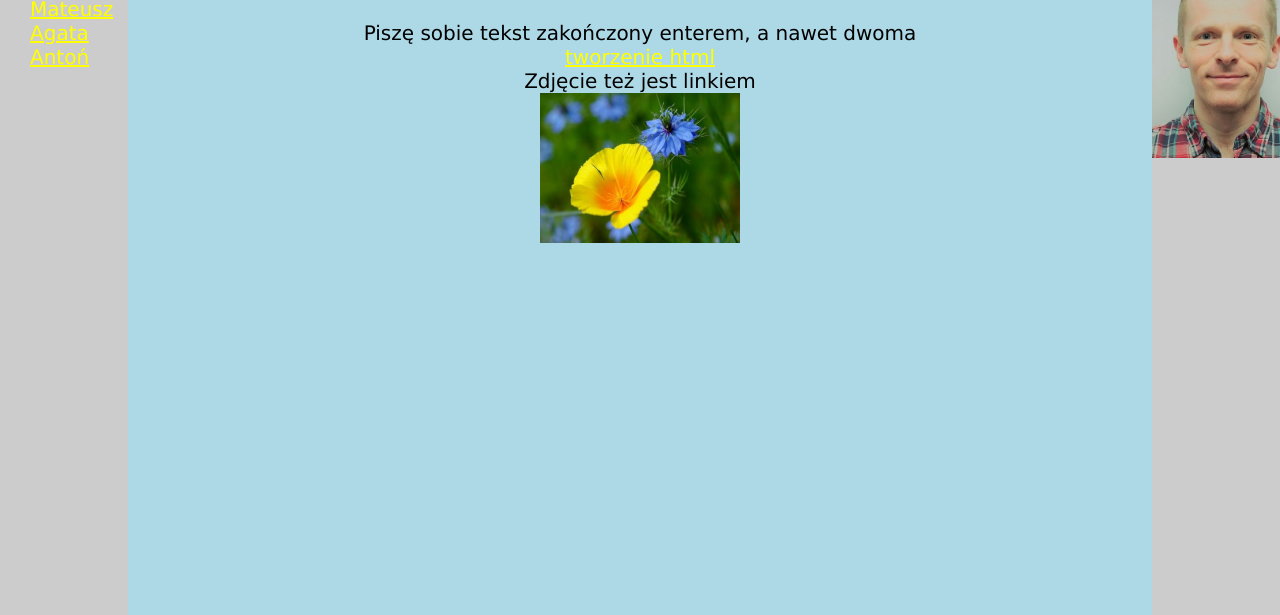
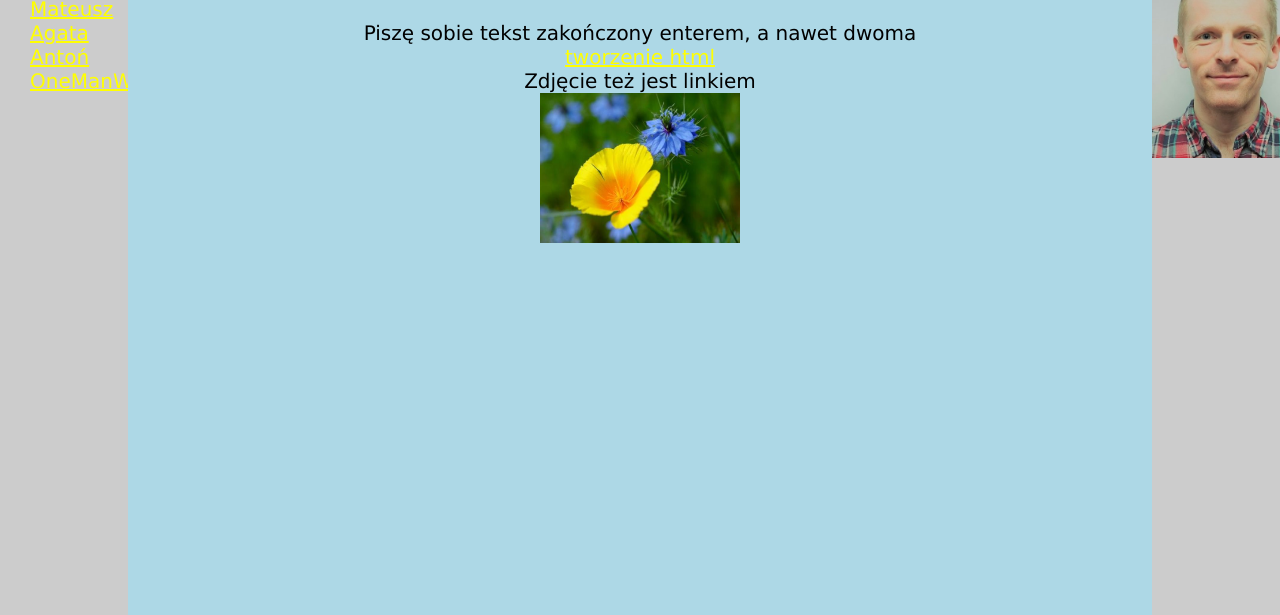
Before and after one commit to onemanwebdev/daria, a React app: page src/index.html in a window 1280 px wide. Shown: the part 117-732 px from the top of the page. Built offline with nearby package versions, Linux system fonts and the light colour scheme.

Commit message:
add new link

```diff
--- a/src/index.html
+++ b/src/index.html
@@ -19,6 +19,7 @@
                 <a href="https://www.facebook.com/matsbor" target="_blank">Mateusz</a> <br/>
                 <a href="http://www.ste.edu.pl/" target="_blank">Agata</a> <br/>
                 <a href="https://www.przedszkole-empatia.com/" target="_blank">Antoń</a> <br/>
+                <a href="http://www.onemanwebdev.com" target="_blank">OneManWebDev</a>
             </div>
 
             <div id="content">
```
